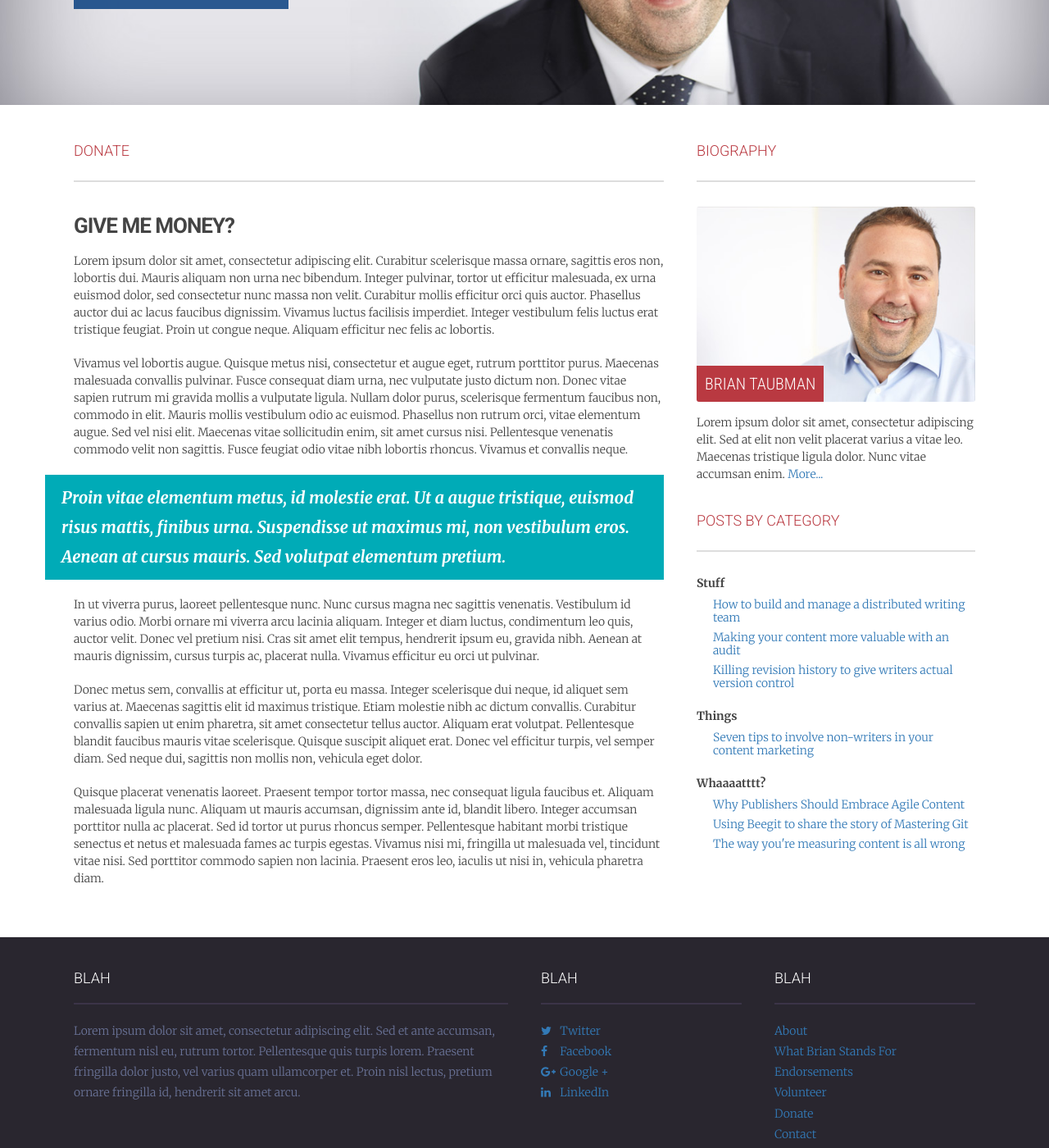
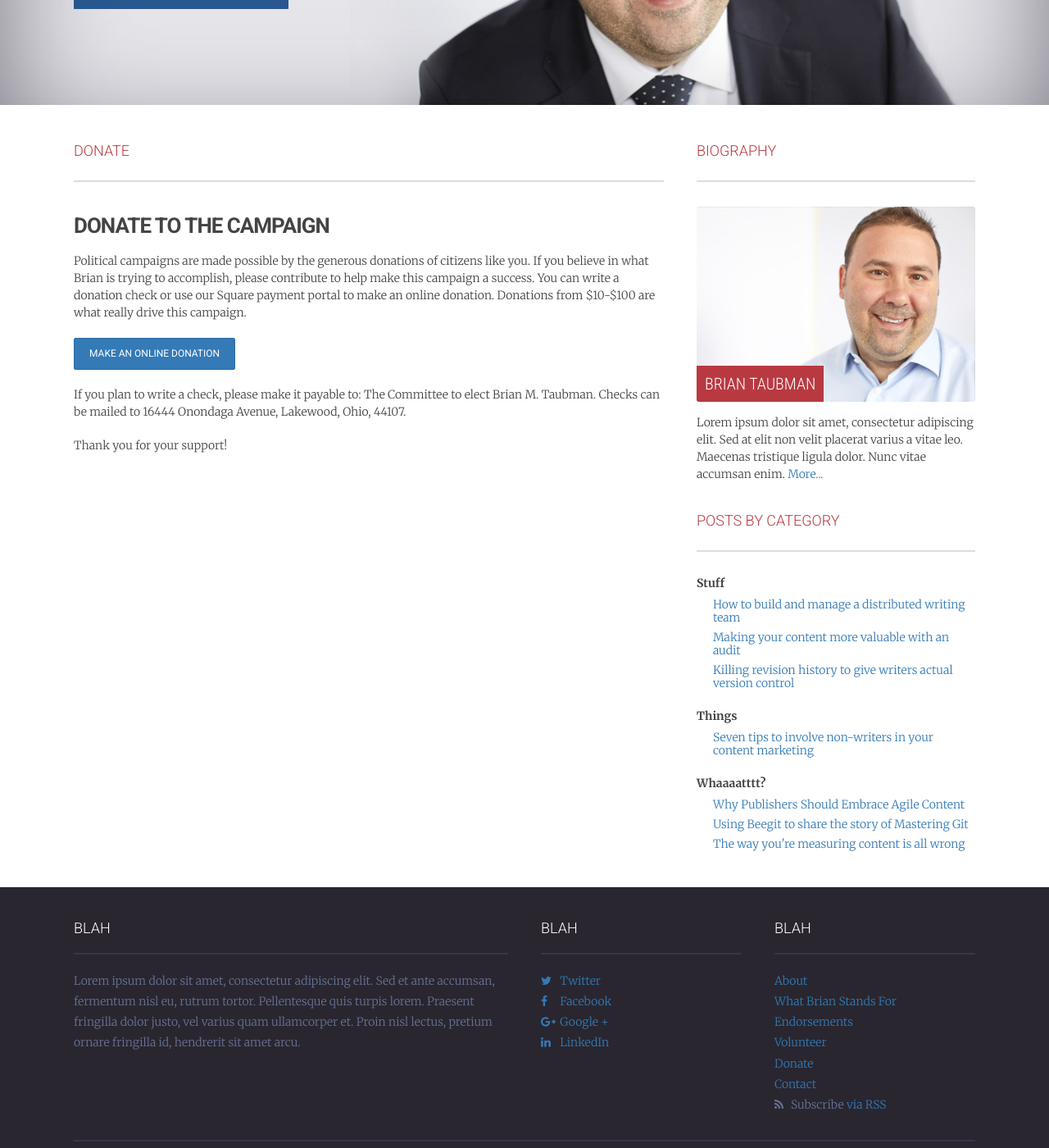
Before and after one commit to beegit/taubmanforjudge.com, a Jekyll site: the page built from donate.md, in a window 1280 px wide and 1400 px high, scrolled down 422 px. Shown: the whole window at 82% size. Built offline with Jekyll 4.4.1, drawn with Linux system fonts in a browser that asks for light colours; nearby versions of some CDN libraries.

Commit message:
Setup online donations

```diff
--- a/donate.md
+++ b/donate.md
@@ -4,16 +4,12 @@ title: Donate
 permalink: /donate/
 ---
 
-### Give me money?
+### Donate to the campaign
 
-Lorem ipsum dolor sit amet, consectetur adipiscing elit. Curabitur scelerisque massa ornare, sagittis eros non, lobortis dui. Mauris aliquam non urna nec bibendum. Integer pulvinar, tortor ut efficitur malesuada, ex urna euismod dolor, sed consectetur nunc massa non velit. Curabitur mollis efficitur orci quis auctor. Phasellus auctor dui ac lacus faucibus dignissim. Vivamus luctus facilisis imperdiet. Integer vestibulum felis luctus erat tristique feugiat. Proin ut congue neque. Aliquam efficitur nec felis ac lobortis.
+Political campaigns are made possible by the generous donations of citizens like you. If you believe in what Brian is trying to accomplish, please contribute to help make this campaign a success. You can write a donation check or use our Square payment portal to make an online donation. Donations from $10-$100 are what really drive this campaign.
 
-Vivamus vel lobortis augue. Quisque metus nisi, consectetur et augue eget, rutrum porttitor purus. Maecenas malesuada convallis pulvinar. Fusce consequat diam urna, nec vulputate justo dictum non. Donec vitae sapien rutrum mi gravida mollis a vulputate ligula. Nullam dolor purus, scelerisque fermentum faucibus non, commodo in elit. Mauris mollis vestibulum odio ac euismod. Phasellus non rutrum orci, vitae elementum augue. Sed vel nisi elit. Maecenas vitae sollicitudin enim, sit amet cursus nisi. Pellentesque venenatis commodo velit non sagittis. Fusce feugiat odio vitae nibh lobortis rhoncus. Vivamus et convallis neque.
+<a href="https://squareup.com/market/committee-to-elect-brian-m-taubman" target="_blank" class="btn btn-primary">Make an online donation</a>
 
-> Proin vitae elementum metus, id molestie erat. Ut a augue tristique, euismod risus mattis, finibus urna. Suspendisse ut maximus mi, non vestibulum eros. Aenean at cursus mauris. Sed volutpat elementum pretium.
+If you plan to write a check, please make it payable to: The Committee to elect Brian M. Taubman. Checks can be mailed to 16444 Onondaga Avenue, Lakewood, Ohio, 44107.
 
-In ut viverra purus, laoreet pellentesque nunc. Nunc cursus magna nec sagittis venenatis. Vestibulum id varius odio. Morbi ornare mi viverra arcu lacinia aliquam. Integer et diam luctus, condimentum leo quis, auctor velit. Donec vel pretium nisi. Cras sit amet elit tempus, hendrerit ipsum eu, gravida nibh. Aenean at mauris dignissim, cursus turpis ac, placerat nulla. Vivamus efficitur eu orci ut pulvinar.
-
-Donec metus sem, convallis at efficitur ut, porta eu massa. Integer scelerisque dui neque, id aliquet sem varius at. Maecenas sagittis elit id maximus tristique. Etiam molestie nibh ac dictum convallis. Curabitur convallis sapien ut enim pharetra, sit amet consectetur tellus auctor. Aliquam erat volutpat. Pellentesque blandit faucibus mauris vitae scelerisque. Quisque suscipit aliquet erat. Donec vel efficitur turpis, vel semper diam. Sed neque dui, sagittis non mollis non, vehicula eget dolor.
-
-Quisque placerat venenatis laoreet. Praesent tempor tortor massa, nec consequat ligula faucibus et. Aliquam malesuada ligula nunc. Aliquam ut mauris accumsan, dignissim ante id, blandit libero. Integer accumsan porttitor nulla ac placerat. Sed id tortor ut purus rhoncus semper. Pellentesque habitant morbi tristique senectus et netus et malesuada fames ac turpis egestas. Vivamus nisi mi, fringilla ut malesuada vel, tincidunt vitae nisi. Sed porttitor commodo sapien non lacinia. Praesent eros leo, iaculis ut nisi in, vehicula pharetra diam.
+Thank you for your support!
```
